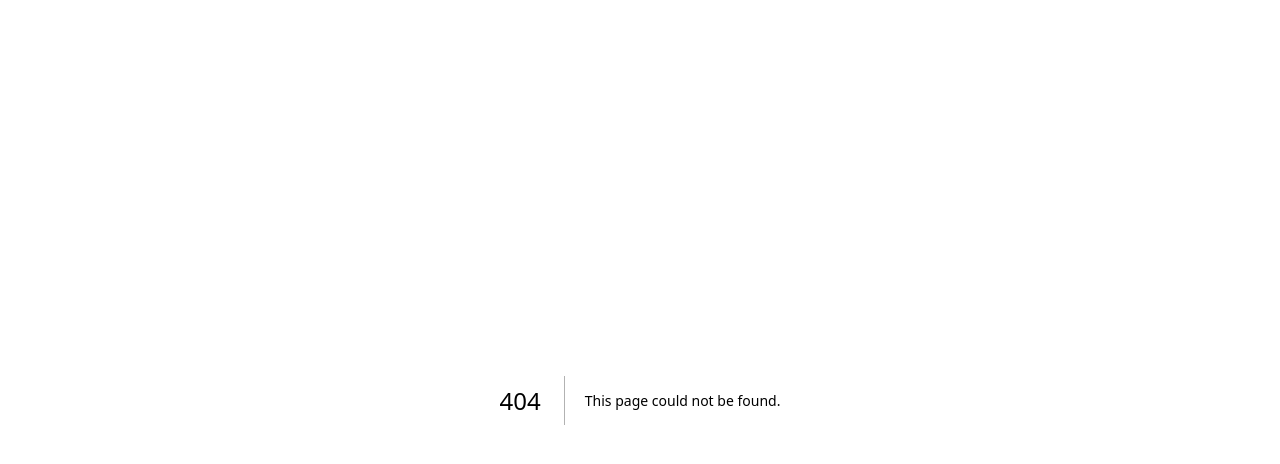
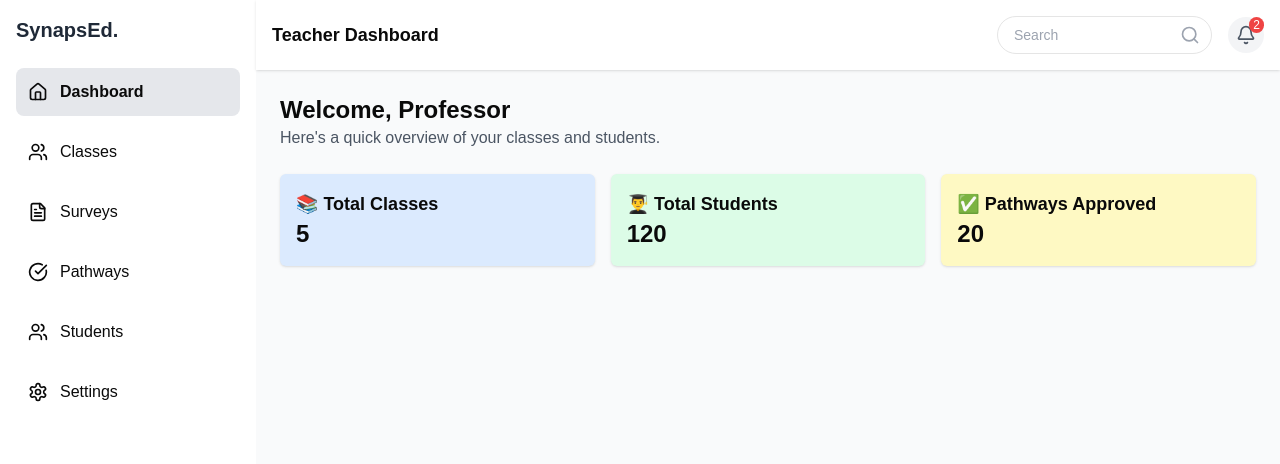
Before and after one commit to Danjari/synapsed, a Next.js app: page /teacher/dashboard in a window 1280 px wide. Before the commit this address had no page. Shown: the top 464 px of the page. Built offline with nearby package versions, Linux system fonts and the light colour scheme.

Commit message:
first version of professor's Dashboard done

```diff
--- /dev/null
+++ b/app/teacher/classes/[id]/page.tsx
@@ -0,0 +1,28 @@
+"use client";
+import { useState } from "react";
+import { useParams } from "next/navigation";
+
+export default function ManageClassPage() {
+  const { id } = useParams();
+  const [email, setEmail] = useState("");
+
+  return (
+    <div className="p-6">
+      <h1 className="text-2xl font-bold">Manage Class {id}</h1>
+      <p className="text-gray-600">Invite students via email.</p>
+
+      <div className="mt-4">
+        <input
+          type="email"
+          placeholder="Enter student email"
+          value={email}
+          onChange={(e) => setEmail(e.target.value)}
+          className="border p-2 rounded-lg mr-2"
+        />
+        <button className="px-4 py-2 bg-blue-600 text-white rounded-lg hover:bg-blue-700" onClick={() => alert(`Inviting: ${email}`)}>
+          Invite
+        </button>
+      </div>
+    </div>
+  );
+}
--- /dev/null
+++ b/app/teacher/classes/page.tsx
@@ -0,0 +1,57 @@
+"use client";
+import { useState, useEffect } from "react";
+import { PlusCircle, Users } from "lucide-react";
+import Sidebar from "@/components/teacher/SideBar";
+import TopNav from "@/components/teacher/TopNav";
+import CreateClassModal from "@/components/teacher/CreateClassModal";
+
+type ClassType = {
+  id: string;
+  name: string;
+  students: number;
+};
+
+export default function ClassesPage() {
+  const [classes, setClasses] = useState<ClassType[]>([]);
+  const [isModalOpen, setModalOpen] = useState(false);
+
+  useEffect(() => {
+    // Mock API Call (Replace with actual API later)
+    setClasses([
+      { id: "1", name: "Linear Algebra", students: 35 },
+      { id: "2", name: "Machine Learning", students: 40 },
+      { id: "3", name: "Data Structures", students: 28 },
+    ]);
+  }, []);
+
+  return (
+    <div className="flex h-screen">
+      <Sidebar />
+      <div className="flex-1 flex flex-col bg-gray-50">
+        <TopNav />
+        <main className="p-6">
+          <div className="flex justify-between items-center">
+            <h1 className="text-2xl font-bold">Your Classes</h1>
+            <button className="flex items-center bg-blue-600 text-white px-4 py-2 rounded-lg hover:bg-blue-700" onClick={() => setModalOpen(true)}>
+              <PlusCircle className="h-5 w-5 mr-2" /> Add Class
+            </button>
+          </div>
+
+          <div className="mt-6 grid grid-cols-3 gap-4">
+            {classes.map((cls) => (
+              <div key={cls.id} className="p-4 bg-white rounded-md shadow hover:shadow-md transition">
+                <h3 className="text-lg font-semibold">{cls.name}</h3>
+                <div className="text-gray-600 flex items-center mt-2">
+                  <Users className="h-4 w-4 mr-2" /> {cls.students} Students
+                </div>
+                <button className="mt-3 text-blue-600 hover:underline" onClick={() => alert(`Manage ${cls.name}`)}>Manage</button>
+              </div>
+            ))}
+          </div>
+          {/* Create Class Modal */}
+          <CreateClassModal isOpen={isModalOpen} onClose={() => setModalOpen(false)} />
+        </main>
+      </div>
+    </div>
+  );
+}
--- /dev/null
+++ b/app/teacher/dashboard/page.tsx
@@ -0,0 +1,39 @@
+import Sidebar from "@/components/teacher/SideBar";
+import TopNav from "@/components/teacher/TopNav";
+
+export default function TeacherDashboard() {
+  return (
+    <div className="flex h-screen">
+      {/* Sidebar on the left */}
+      <Sidebar />
+
+      {/* Main Content */}
+      <div className="flex-1 flex flex-col bg-gray-50">
+        {/* Top Navigation */}
+        <TopNav />
+
+        {/* Dashboard Content */}
+        <main className="p-6">
+          <h1 className="text-2xl font-bold">Welcome, Professor</h1>
+          <p className="text-gray-600">Here's a quick overview of your classes and students.</p>
+
+          {/* Cards */}
+          <div className="grid grid-cols-3 gap-4 mt-6">
+            <div className="p-4 bg-blue-100 rounded-md shadow">
+              <h3 className="text-lg font-semibold">📚 Total Classes</h3>
+              <p className="text-2xl font-bold">5</p>
+            </div>
+            <div className="p-4 bg-green-100 rounded-md shadow">
+              <h3 className="text-lg font-semibold">👨‍🎓 Total Students</h3>
+              <p className="text-2xl font-bold">120</p>
+            </div>
+            <div className="p-4 bg-yellow-100 rounded-md shadow">
+              <h3 className="text-lg font-semibold">✅ Pathways Approved</h3>
+              <p className="text-2xl font-bold">20</p>
+            </div>
+          </div>
+        </main>
+      </div>
+    </div>
+  );
+}
--- /dev/null
+++ b/components/teacher/CreateClassModal.tsx
@@ -0,0 +1,29 @@
+"use client";
+import { useState } from "react";
+
+export default function CreateClassModal({ isOpen, onClose }: { isOpen: boolean; onClose: () => void }) {
+  const [className, setClassName] = useState("");
+
+  if (!isOpen) return null;
+
+  return (
+    <div className="fixed inset-0 flex items-center justify-center bg-black bg-opacity-50">
+      <div className="bg-white p-6 rounded-lg shadow-lg w-96">
+        <h2 className="text-lg font-bold mb-4">Create New Class</h2>
+        <input
+          type="text"
+          placeholder="Class Name"
+          value={className}
+          onChange={(e) => setClassName(e.target.value)}
+          className="w-full border p-2 rounded-lg mb-4"
+        />
+        <div className="flex justify-end space-x-2">
+          <button className="px-4 py-2 bg-gray-300 rounded-lg" onClick={onClose}>Cancel</button>
+          <button className="px-4 py-2 bg-blue-600 text-white rounded-lg hover:bg-blue-700" onClick={() => alert(`Creating: ${className}`)}>
+            Create
+          </button>
+        </div>
+      </div>
+    </div>
+  );
+}
--- /dev/null
+++ b/components/teacher/SideBar.tsx
@@ -0,0 +1,38 @@
+"use client";
+import Link from "next/link";
+import { usePathname } from "next/navigation";
+import { Home, Users, FileText, CheckCircle, Settings } from "lucide-react";
+
+const menuItems = [
+  { name: "Dashboard", path: "/teacher/dashboard", icon: Home },
+  { name: "Classes", path: "/teacher/classes", icon: Users },
+  { name: "Surveys", path: "/teacher/surveys", icon: FileText },
+  { name: "Pathways", path: "/teacher/pathways", icon: CheckCircle },
+  { name: "Students", path: "/teacher/students", icon: Users },
+  { name: "Settings", path: "/teacher/settings", icon: Settings },
+];
+
+export default function Sidebar() {
+  const pathname = usePathname();
+
+  return (
+    <aside className="w-64 bg-white shadow-md p-4">
+      <h2 className="text-xl font-bold text-gray-800 mb-6">SynapsEd.</h2>
+      <ul className="space-y-3">
+        {menuItems.map(({ name, path, icon: Icon }) => (
+          <li key={path}>
+            <Link
+              href={path}
+              className={`flex items-center gap-3 p-3 rounded-lg hover:bg-gray-100 ${
+                pathname === path ? "bg-gray-200 font-semibold" : ""
+              }`}
+            >
+              <Icon className="h-5 w-5" />
+              {name}
+            </Link>
+          </li>
+        ))}
+      </ul>
+    </aside>
+  );
+}
--- /dev/null
+++ b/components/teacher/TopNav.tsx
@@ -0,0 +1,23 @@
+import { Bell, Search } from "lucide-react";
+
+export default function TopNav() {
+  return (
+    <nav className="bg-white shadow flex items-center justify-between p-4">
+      <h2 className="text-lg font-semibold">Teacher Dashboard</h2>
+      <div className="flex items-center gap-4">
+        <div className="relative">
+          <input
+            type="text"
+            placeholder="Search"
+            className="border rounded-full px-4 py-2 text-sm focus:ring-2 focus:ring-blue-400"
+          />
+          <Search className="absolute right-3 top-1/2 transform -translate-y-1/2 text-gray-400 h-5 w-5" />
+        </div>
+        <button className="relative p-2 rounded-full bg-gray-100 hover:bg-gray-200">
+          <Bell className="h-5 w-5 text-gray-600" />
+          <span className="absolute top-0 right-0 bg-red-500 text-white text-xs rounded-full px-1">2</span>
+        </button>
+      </div>
+    </nav>
+  );
+}
```
Also changed, not shown: components/teacher/TeacherDashboard.tsx (added).
